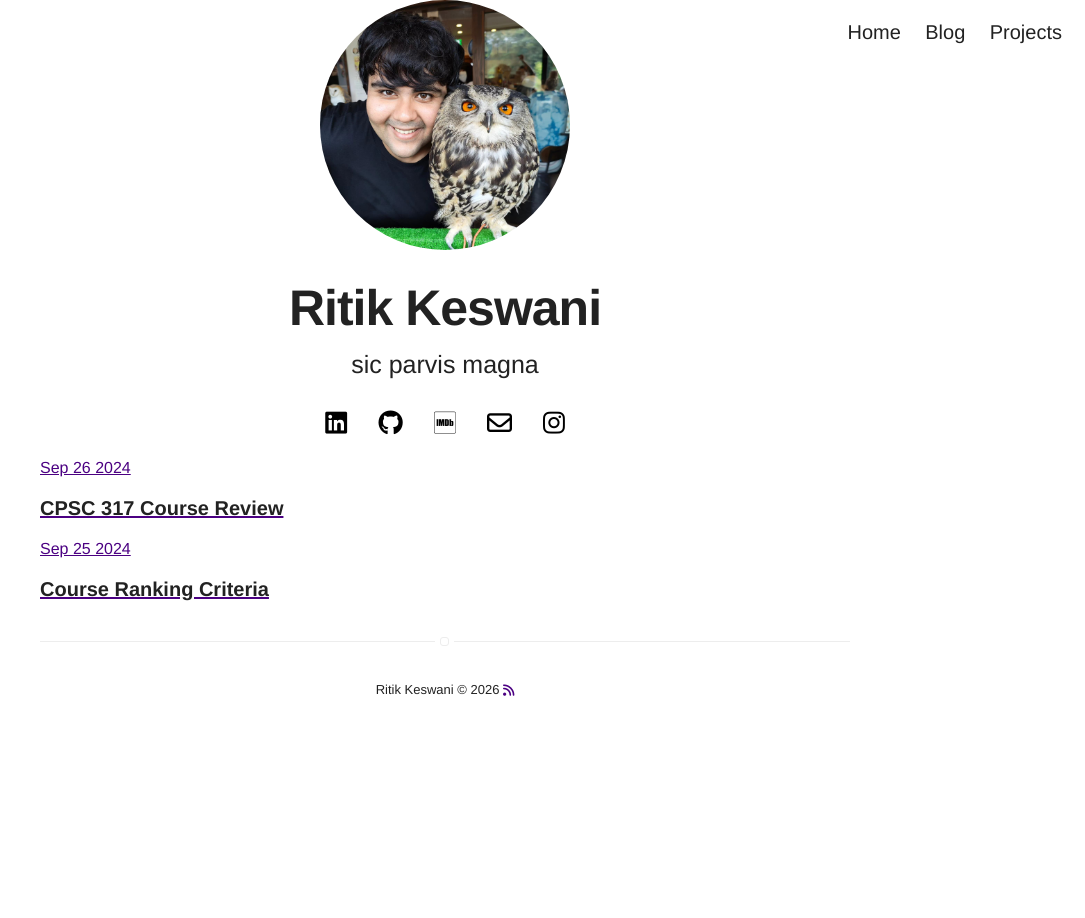
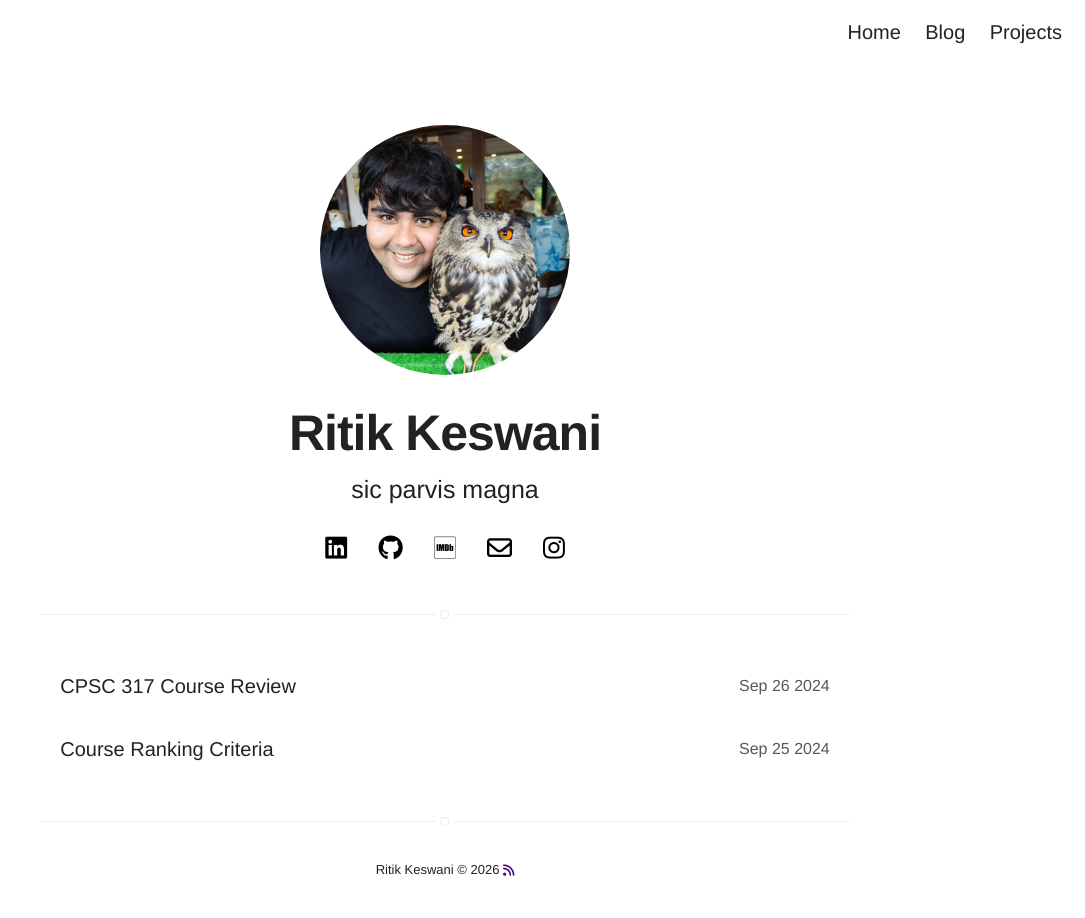
Before and after one commit to ritikk7/ritikk7.github.io, a Jekyll site: the page built from course-reviews.html, in a window 1280 px wide. Shown: the whole page, without its empty margins (195-1280 px from the left). Built offline with Jekyll 4.4.1, drawn with Linux system fonts in a browser that asks for light colours; a script that is not in the unit is left out.

Commit message:
fix: restore course review list styling

```diff
--- a/_sass/pages/home-blog-projects.sass
+++ b/_sass/pages/home-blog-projects.sass
@@ -1,7 +1,7 @@
 .home,
 .blog,
 .projects,
-.course
+.course-reviews
     margin-top: 125px
 
     > .list
@@ -27,7 +27,7 @@
 .home > .list,
 .blog > .list,
 .projects > .list,
-.course > .list
+.course-reviews > .list
     > .item
         display: block
         width: 95%
@@ -66,7 +66,7 @@
 
 .blog > .list > .item > .url,
 .projects > .list > .item > .url,
-.course > .list > .item > .url
+.course-reviews > .list > .item > .url
     > .title
         display: inline
 
```
